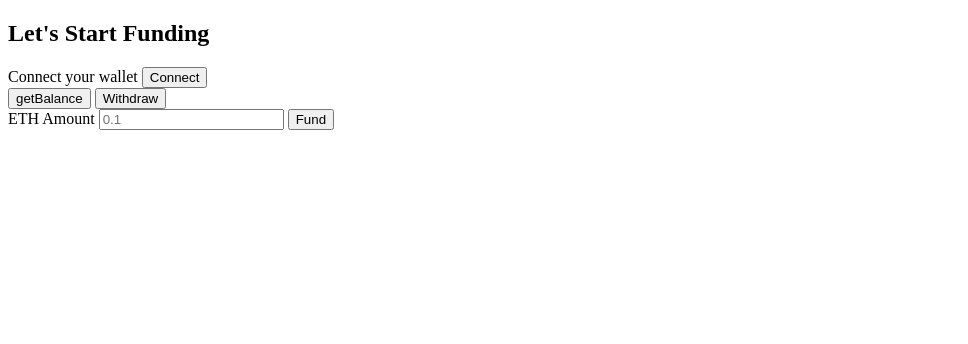
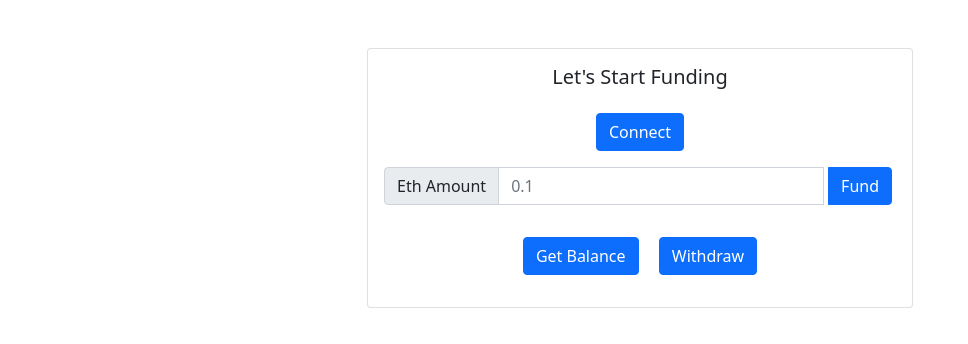
Before and after one commit to UmarFarooq361/smart-contract-FundMe-using-html-javascript-fcc, a website with bundled scripts: page index.html in a window 1280 px wide. Shown: the whole page, without its empty margins (0-968 px from the left). Built offline with nearby package versions, Linux system fonts and the light colour scheme.

Commit message:
changed front end using bootstrap

```diff
--- a/index.html
+++ b/index.html
@@ -1,27 +1,41 @@
-<!DOCTYPE html>
+<!doctype html>
 <html lang="en">
+  <head>
+    <meta charset="utf-8">
+    <meta name="viewport" content="width=device-width, initial-scale=1">
 
-<head>
-    <meta charset="UTF-8">
-    <meta http-equiv="X-UA-Compatible" content="IE=edge">
-    <meta name="viewport" content="width=device-width, initial-scale=1.0">
-    <title>Fund Me App</title>
-</head>
+    <link href="https://cdn.jsdelivr.net/npm/bootstrap@5.0.2/dist/css/bootstrap.min.css" rel="stylesheet" integrity="sha384-EVSTQN3/azprG1Anm3QDgpJLIm9Nao0Yz1ztcQTwFspd3yD65VohhpuuCOmLASjC" crossorigin="anonymous">
+
+    <title>Crowd Funding</title>
+  </head>
+  <body>
+    <div class="container">
+        <div class="row justify-content-center">
+            <div class="col-6">
+                <div class="card text-center mt-5"  >
+                    <div class="card-body ">
+                      <h5 class="card-title">Let's Start Funding</h5>
+                      <a href="#" class="btn btn-primary text-center my-3" id="connectButton">Connect</a>
+
+                      <div class="input-group mb-3 ">
+                        <span class="input-group-text" >Eth Amount</span>
+                        <input type="text" class="form-control"id="ethAmount" placeholder="0.1">
+                      <a href="#" class="btn btn-primary  mx-1"id="fundButton">Fund</a>
+
+                      </div>
+
+                      <a href="#" class="btn btn-primary my-3 mx-2" id="balanceButton">Get Balance</a>
+                      <a href="#" class="btn btn-primary my-3 mx-2" id="withdrawButton">Withdraw</a>
+                    </div>
+                  </div>
+            </div>
+        </div>
+    </div>
 
 
-<body>
-    <h2>Let's Start Funding</h2>
-    <label>Connect your wallet</label>
-    <button id="connectButton">Connect</button>
-    <br>
-    <button id="balanceButton">getBalance</button>
-    <button id="withdrawButton">Withdraw</button>
-    <br>
-    <!-- <form> -->
-    <label for="ethAmount">ETH Amount</label>
-    <input id="ethAmount" placeholder="0.1" type="number" />
-    <button type="button" id="fundButton"> Fund </button>
-    <!-- </form> -->
+
+    <script src="https://cdn.jsdelivr.net/npm/bootstrap@5.0.2/dist/js/bootstrap.bundle.min.js" integrity="sha384-MrcW6ZMFYlzcLA8Nl+NtUVF0sA7MsXsP1UyJoMp4YLEuNSfAP+JcXn/tWtIaxVXM" crossorigin="anonymous"></script>
 
     <script src="./index.js" type="module"></script>
-</body>
+  </body>
+</html>
```
